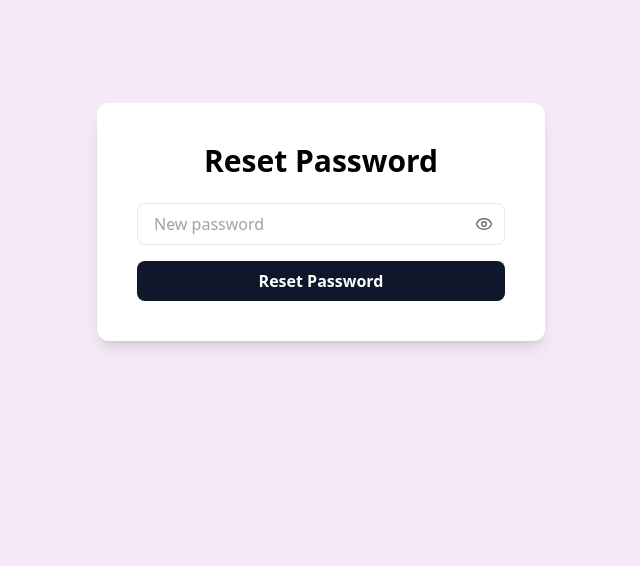
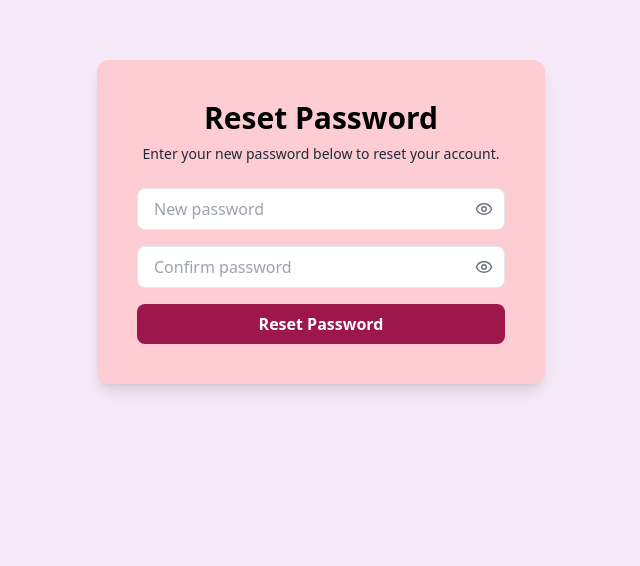
Before and after one commit to 2000Deba/BitTree, a Next.js app: page /reset-password in a window 1280 px wide. Shown: the part 234-800 px from the top of the page, without its empty margins (319-959 px from the left). Built offline with nearby package versions, Linux system fonts and the light colour scheme; no server answers.

Commit message:
Initial commit

```diff
--- a/app/forgot-password/page.js
+++ b/app/forgot-password/page.js
@@ -43,11 +43,14 @@ export default function ForgotPasswordPage() {
         <>
             <ToastContainer />
             <div className="min-h-screen pt-24 sm:pt-28 flex justify-center items-center bg-[#f5e8f7] px-4">
-                <div className="bg-white p-6 sm:p-10 rounded-xl shadow-lg w-full max-w-md">
-                    <h1 className="text-2xl sm:text-3xl font-bold text-center mb-6">Forgot Password</h1>
+                <div className="bg-rose-200 p-6 sm:p-10 rounded-xl shadow-lg w-full max-w-md">
+                    <h1 className="text-2xl sm:text-3xl font-bold text-center mb-2">Forgot Password</h1>
+                    <p className="text-sm text-gray-800 text-center mb-6">
+                        Enter your registered email. We&apos;ll send you a password reset link.
+                    </p>
                     <form className="flex flex-col gap-4" onSubmit={handleForgotPassword}>
                         <input type="email" placeholder="Enter your email" value={email} onChange={(e) => setEmail(e.target.value)} required className="px-4 py-2 border rounded-lg focus:outline-pink-500 w-full" />
-                        <button type="submit" disabled={loading} className="bg-slate-900 text-white py-2 rounded-lg font-semibold hover:bg-slate-700 transition w-full">{loading ? "Sending..." : "Send Reset Link"}</button>
+                        <button type="submit" disabled={loading} className="bg-pink-800 text-white py-2 rounded-lg font-semibold hover:bg-pink-700 transition w-full disabled:opacity-70 disabled:cursor-not-allowed">{loading ? "Sending..." : "Send Reset Link"}</button>
                     </form>
                 </div>
             </div>
--- a/app/login/page.js
+++ b/app/login/page.js
@@ -46,7 +46,7 @@ export default function LoginPage() {
       <div className="min-h-screen grid grid-cols-1 md:grid-cols-2 pt-32">
 
         {/* Left side - Credentials */}
-        <div className="flex flex-col justify-center items-center bg-gray-100 p-6 md:p-10">
+        <div className="flex flex-col justify-center items-center bg-rose-200 p-6 md:p-10">
           <h1 className="text-2xl sm:text-3xl font-bold mb-6 text-center md:text-left">Login with Email</h1>
           <form onSubmit={handleCredentialsLogin} className="w-full max-w-sm flex flex-col gap-4">
             <input type="email" placeholder="Email" value={email} onChange={(e) => setEmail(e.target.value)} className="p-3 rounded-md border border-gray-300 focus:outline-pink-500 w-full" required />
@@ -54,7 +54,7 @@ export default function LoginPage() {
               <input type={show ? "text" : "password"} placeholder="Password" value={password} onChange={(e) => setPassword(e.target.value)} className="p-3 rounded-md border border-gray-300 focus:outline-pink-500 w-full" required />
               <button type="button" onClick={() => setShow(!show)} className="absolute right-3 top-4 text-gray-500">{show ? <EyeOff size={18} /> : <Eye size={18} />}</button>
             </div>
-            <button type="submit" disabled={loading} className="bg-slate-900 text-white py-2 rounded-md font-semibold hover:bg-slate-700 transition w-full">
+            <button type="submit" disabled={loading} className="bg-pink-800 text-white py-2 rounded-md font-semibold hover:bg-pink-700 transition w-full disabled:opacity-70 disabled:cursor-not-allowed">
               {loading ? "Logging in..." : "Login"}
             </button>
             <p className="text-center mt-2 text-sm">
--- a/app/register/page.js
+++ b/app/register/page.js
@@ -13,7 +13,28 @@ export default function RegisterPage() {
   const [password, setPassword] = useState("")
   const [show, setShow] = useState(false);
   const [loading, setLoading] = useState(false)
+  const [strength, setStrength] = useState("")
   const router = useRouter()
+
+  // Password strength checker
+  const checkStrength = (value) => {
+    if (value.length < 6) return "Weak";
+    const hasLetters = /[a-zA-Z]/.test(value);
+    const hasNumbers = /\d/.test(value);
+    const hasSymbols = /[!@#$%^&*(),.?":{}|<>]/.test(value);
+
+    if (hasLetters && hasNumbers && hasSymbols && value.length >= 8)
+      return "Strong";
+    if ((hasLetters && hasNumbers) || (hasLetters && hasSymbols))
+      return "Medium";
+    return "Weak";
+  };
+
+  const handlePasswordChange = (e) => {
+    const value = e.target.value
+    setPassword(value)
+    setStrength(checkStrength(value))
+  }
 
   const handleRegister = async (e) => {
     e.preventDefault()
@@ -40,20 +61,36 @@ export default function RegisterPage() {
     }
   }
 
+  // Dynamic color for strength text
+  const getStrengthColor = () => {
+    if (strength === "Weak") return "text-red-600"
+    if (strength === "Medium") return "text-yellow-800"
+    if (strength === "Strong") return "text-green-600"
+    return "text-gray-500"
+  }
+
   return (
     <>
       <ToastContainer />
       <div className="min-h-screen pt-24 sm:pt-28 flex justify-center items-center bg-[#f5e8f7] px-4">
-        <div className="bg-white p-6 sm:p-10 rounded-xl shadow-lg w-full max-w-md">
+        <div className="bg-rose-200 p-6 sm:p-10 rounded-xl shadow-lg w-full max-w-md">
           <h1 className="text-2xl sm:text-3xl font-bold text-center mb-6">Create Account</h1>
           <form className="flex flex-col gap-4" onSubmit={handleRegister}>
             <input type="text" placeholder="Name" value={name} onChange={(e) => setName(e.target.value)} required className="px-4 py-2 border rounded-lg focus:outline-pink-500 w-full" />
             <input type="email" placeholder="Email" value={email} onChange={(e) => setEmail(e.target.value)} required className="px-4 py-2 border rounded-lg focus:outline-pink-500 w-full" />
             <div className="relative">
-              <input type={show ? "text" : "password"} placeholder="Password" value={password} onChange={(e) => setPassword(e.target.value)} required className="px-4 py-2 border rounded-lg focus:outline-pink-500 w-full" />
+              <input type={show ? "text" : "password"} placeholder="Password" value={password} onChange={handlePasswordChange} required className="px-4 py-2 border rounded-lg focus:outline-pink-500 w-full" />
               <button type="button" onClick={() => setShow(!show)} className="absolute right-3 top-3 text-gray-500">{show ? <EyeOff size={18} /> : <Eye size={18} />}</button>
             </div>
-            <button type="submit" disabled={loading} className={`py-2 rounded-lg font-semibold transition w-full text-white ${loading ? "bg-slate-600 cursor-not-allowed" : "bg-slate-900 hover:bg-slate-700"}`}>{loading ? "Registering..." : "Register"}</button>
+
+            {/* Password Strength Indicator */}
+            {strength && (
+              <p className={`text-sm font-medium ${getStrengthColor()}`}>
+                Password strength: {strength}
+              </p>
+            )}
+
+            <button type="submit" disabled={loading} className={`py-2 rounded-lg font-semibold transition w-full text-white ${loading ? "bg-pink-500 cursor-not-allowed" : "bg-pink-800 hover:bg-pink-700"}`}>{loading ? "Registering..." : "Register"}</button>
           </form>
           <p className="text-center mt-4 text-gray-600 text-sm sm:text-base">
             Already have an account?{" "}
--- a/app/reset-password/ResetPasswordClient.js
+++ b/app/reset-password/ResetPasswordClient.js
@@ -11,12 +11,41 @@ export default function ResetPasswordClient() {
     const router = useRouter()
     const token = searchParams.get("token")
 
-    const [password, setPassword] = useState("")
+    const [password, setPassword] = useState("");
+    const [confirmPassword, setConfirmPassword] = useState("");
+    const [showConfirm, setShowConfirm] = useState(false);
     const [show, setShow] = useState(false);
-    const [loading, setLoading] = useState(false)
+    const [loading, setLoading] = useState(false);
+    const [strength, setStrength] = useState("");
+
+    // Password Strength Checker
+    const checkStrength = (value) => {
+        if (value.length < 6) return "Weak";
+        const hasLetters = /[a-zA-Z]/.test(value);
+        const hasNumbers = /\d/.test(value);
+        const hasSymbols = /[!@#$%^&*(),.?":{}|<>]/.test(value);
+
+        if (hasLetters && hasNumbers && hasSymbols && value.length >= 8)
+            return "Strong";
+        if ((hasLetters && hasNumbers) || (hasLetters && hasSymbols))
+            return "Medium";
+        return "Weak";
+    };
+
+    const handlePasswordChange = (e) => {
+        const value = e.target.value;
+        setPassword(value);
+        setStrength(checkStrength(value));
+    };
 
     const handleResetPassword = async (e) => {
-        e.preventDefault()
+        e.preventDefault();
+
+        if (password !== confirmPassword) {
+            toast.error("Passwords do not match!");
+            return;
+        }
+
         setLoading(true)
 
         try {
@@ -40,18 +69,40 @@ export default function ResetPasswordClient() {
         }
     }
 
+    // Strength color classes
+    const strengthColor = strength === "Strong" ? "text-green-600" : strength === "Medium" ? "text-yellow-800" : strength === "Weak" && password.length > 0 ? "text-red-600" : "text-gray-500";
+
     return (
         <>
             <ToastContainer />
             <div className="min-h-screen pt-24 sm:pt-28 flex justify-center items-center bg-[#f5e8f7] px-4">
-                <div className="bg-white p-6 sm:p-10 rounded-xl shadow-lg w-full max-w-md">
-                    <h1 className="text-2xl sm:text-3xl font-bold text-center mb-6">Reset Password</h1>
+                <div className="bg-rose-200 p-6 sm:p-10 rounded-xl shadow-lg w-full max-w-md">
+                    <h1 className="text-2xl sm:text-3xl font-bold text-center mb-2">Reset Password</h1>
+                    <p className="text-sm text-gray-800 text-center mb-6">
+                        Enter your new password below to reset your account.
+                    </p>
                     <form className="flex flex-col gap-4" onSubmit={handleResetPassword}>
+                        {/* New Password */}
                         <div className="relative">
-                            <input type={show ? "text" : "password"} placeholder="New password" value={password} onChange={(e) => setPassword(e.target.value)} required className="px-4 py-2 border rounded-lg focus:outline-pink-500 w-full" />
+                            <input type={show ? "text" : "password"} placeholder="New password" value={password} onChange={handlePasswordChange} required className="px-4 py-2 border rounded-lg focus:outline-pink-500 w-full" />
                             <button type="button" onClick={() => setShow(!show)} className="absolute right-3 top-3 text-gray-500">{show ? <EyeOff size={18} /> : <Eye size={18} />}</button>
                         </div>
-                        <button type="submit" disabled={loading} className="bg-slate-900 text-white py-2 rounded-lg font-semibold hover:bg-slate-700 transition w-full">{loading ? "Resetting..." : "Reset Password"}</button>
+
+                        {/* Password Strength Indicator */}
+                        {password.length > 0 && (
+                            <p className={`text-sm font-medium ${strengthColor}`}>
+                                Strength: {strength}
+                            </p>
+                        )}
+
+                        {/* Confirm Password */}
+                        <div className="relative">
+                            <input type={showConfirm ? "text" : "password"} placeholder="Confirm password" value={confirmPassword} onChange={(e) => setConfirmPassword(e.target.value)} required className="px-4 py-2 border rounded-lg focus:outline-pink-500 w-full" />
+                            <button type="button" onClick={() => setShowConfirm(!showConfirm)} className="absolute right-3 top-3 text-gray-500">{showConfirm ? <EyeOff size={18} /> : <Eye size={18} />}</button>
+                        </div>
+
+                        {/* Submit Button */}
+                        <button type="submit" disabled={loading} className="bg-pink-800 text-white py-2 rounded-lg font-semibold hover:bg-pink-700 transition w-full disabled:opacity-70 disabled:cursor-not-allowed">{loading ? "Resetting..." : "Reset Password"}</button>
                     </form>
                 </div>
             </div>
```
